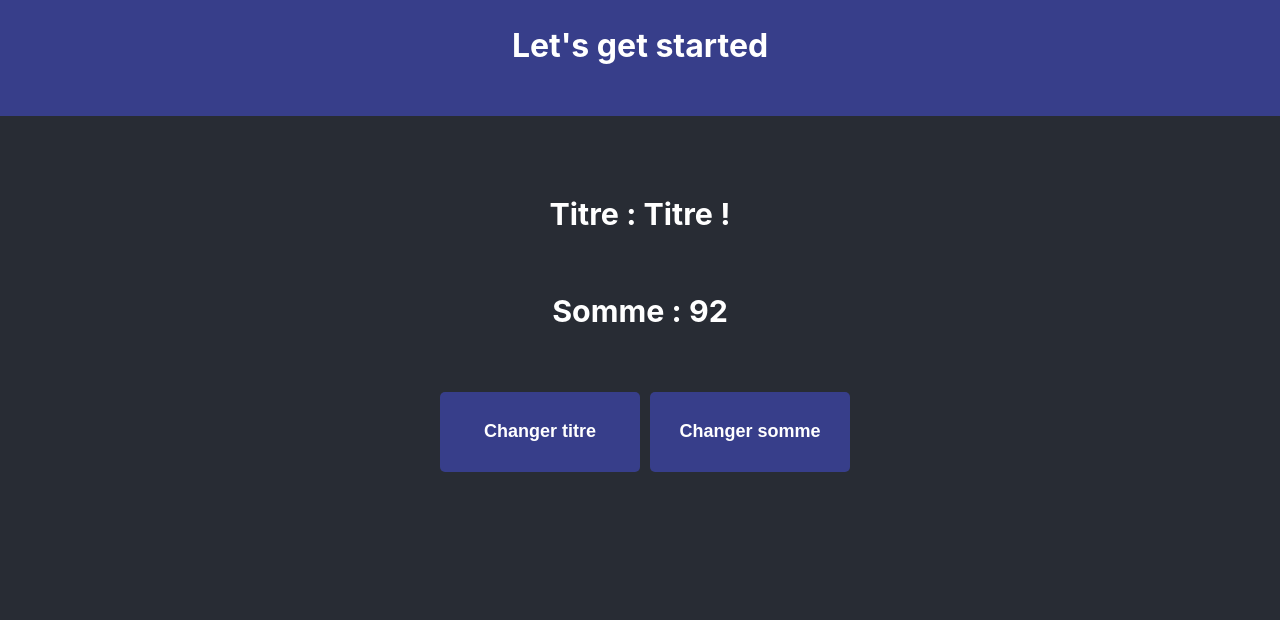
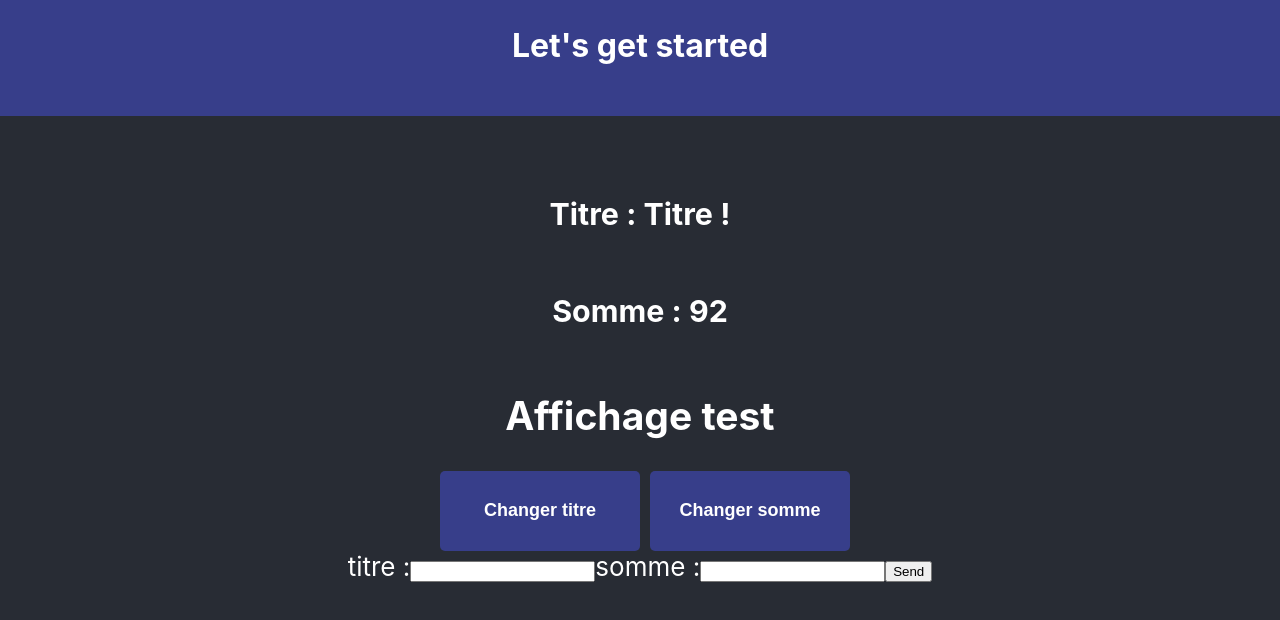
Before and after one commit to JulienHanon/Cours-React, a React (Create React App) app in the folder my-app/: page / in a window 1280 px wide. Shown: the top 620 px of the page. Built offline with nearby package versions, Linux system fonts and the light colour scheme.

Commit message:
ajout input formulaire

```diff
--- a/my-app/src/App.js
+++ b/my-app/src/App.js
@@ -1,5 +1,6 @@
 import './App.css';
 import ExpenseItem from './component/ExpanseItem.js';
+import NameForm from './component/test';
 
 
 function App() {
--- a/my-app/src/component/ExpanseItem.js
+++ b/my-app/src/component/ExpanseItem.js
@@ -9,7 +9,7 @@ const ExpenseItem = (props) =>{
     const [title, setTitle] = useState(props.title);
     const [somme, setSomme] = useState(props.somme);
 
-    const clickHandler = () => {
+    const clickTitre = () => {
         setTitle('Updated !');
         console.log("Changement du titre");
     };
@@ -18,16 +18,28 @@ const ExpenseItem = (props) =>{
         console.log("Changement de la somme");
     };
 
+    const clickHandler = () =>{
+
+    }
+
     return(
         <div className='Expense-header'>
             <h3>Titre : {title}</h3>
             <h3>Somme : {somme}</h3>
             <ExpanseIT></ExpanseIT>
             <div>
-                <button onClick={clickHandler}>Changer titre</button>
+                <button onClick={clickTitre}>Changer titre</button>
                 <button onClick={clickSomme}>Changer somme</button>
             </div>
-
+            <form>
+            <label>
+                titre :
+                <input id='title' type="text" name="name" />
+                somme :
+                <input id='somme' type="number" name="somme" />
+            </label>
+            <input onClick={clickHandler} type="submit" value="Send" />
+            </form>
         </div>
 
     ) ;
--- a/my-app/src/component/test.js
+++ b/my-app/src/component/test.js
@@ -2,7 +2,7 @@ function ExpanseIT(){
     return(
         <div>
             <h2>
-
+               Affichage test
             </h2>
         </div>
 
```
